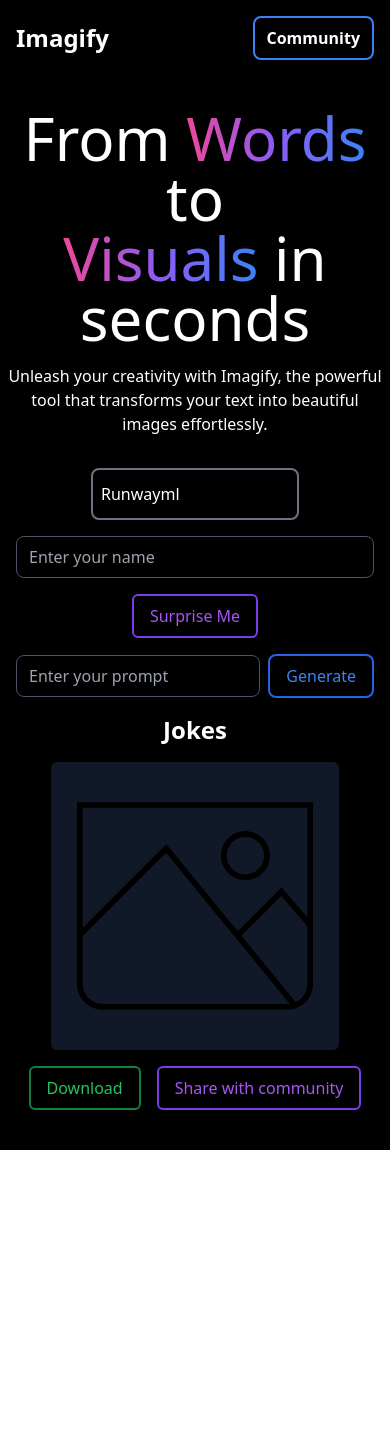
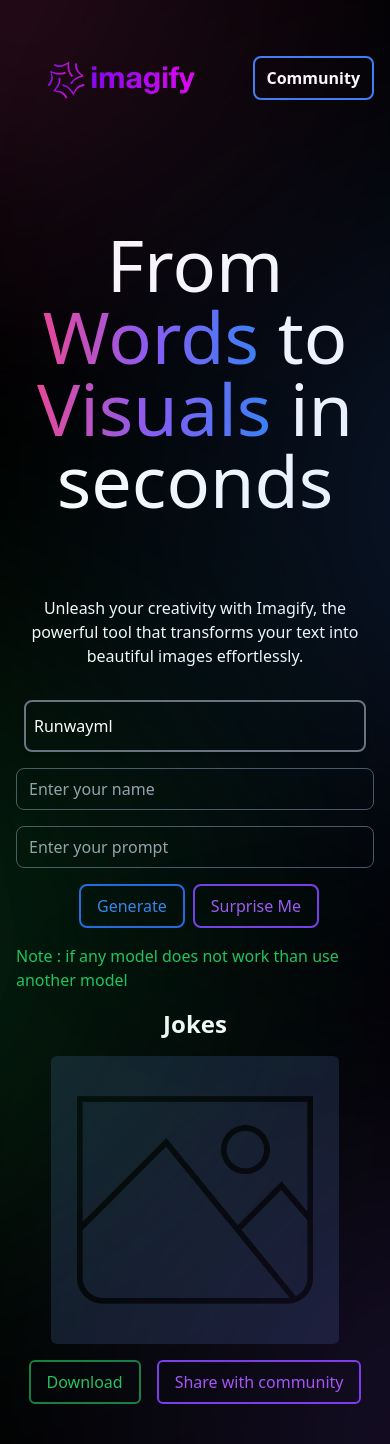
Before and after one commit to Shobhitpatel19/Imagify, a React (Vite) app in the folder client/: page / in a window 390 px wide. Before the commit the page ends 1150 px from the top, so only its background shows below. Built offline with nearby package versions, Linux system fonts and the light colour scheme.

Commit message:
fixed UI, made UI responsive

```diff
--- a/client/index.html
+++ b/client/index.html
@@ -2,7 +2,7 @@
 <html lang="en">
   <head>
     <meta charset="UTF-8" />
-    <link rel="icon" type="image/svg+xml" href="/vite.svg" />
+    <link rel="icon" type="image/svg+xml" href="./src/assets/imagify-logo2-removebg-preview.png" />
     <meta name="viewport" content="width=device-width, initial-scale=1.0" />
     <title>Imagify</title>
   </head>
--- a/client/src/components/Loader.jsx
+++ b/client/src/components/Loader.jsx
@@ -1,6 +1,6 @@
 const Loader = () => (
   <div role="status">
-    <svg aria-hidden="true" className=" inline w-28 h-28 mr-2  animate-spin fill-[#6469ff]" viewBox="0 0 100 101" fill="none" xmlns="http://www.w3.org/2000/svg">
+    <svg aria-hidden="true" className="relative z-50 inline w-28 h-28 mr-2  animate-spin fill-[#6469ff]" viewBox="0 0 100 101" fill="none" xmlns="http://www.w3.org/2000/svg">
       <path d="M100 50.5908C100 78.2051 77.6142 100.591 50 100.591C22.3858 100.591 0 78.2051 0 50.5908C0 22.9766 22.3858 0.59082 50 0.59082C77.6142 0.59082 100 22.9766 100 50.5908ZM9.08144 50.5908C9.08144 73.1895 27.4013 91.5094 50 91.5094C72.5987 91.5094 90.9186 73.1895 90.9186 50.5908C90.9186 27.9921 72.5987 9.67226 50 9.67226C27.4013 9.67226 9.08144 27.9921 9.08144 50.5908Z" fill="currentColor" />
       <path d="M93.9676 39.0409C96.393 38.4038 97.8624 35.9116 97.0079 33.5539C95.2932 28.8227 92.871 24.3692 89.8167 20.348C85.8452 15.1192 80.8826 10.7238 75.2124 7.41289C69.5422 4.10194 63.2754 1.94025 56.7698 1.05124C51.7666 0.367541 46.6976 0.446843 41.7345 1.27873C39.2613 1.69328 37.813 4.19778 38.4501 6.62326C39.0873 9.04874 41.5694 10.4717 44.0505 10.1071C47.8511 9.54855 51.7191 9.52689 55.5402 10.0491C60.8642 10.7766 65.9928 12.5457 70.6331 15.2552C75.2735 17.9648 79.3347 21.5619 82.5849 25.841C84.9175 28.9121 86.7997 32.2913 88.1811 35.8758C89.083 38.2158 91.5421 39.6781 93.9676 39.0409Z" fill="currentFill" />
     </svg>
--- a/client/src/components/Navbar.jsx
+++ b/client/src/components/Navbar.jsx
@@ -1,5 +1,5 @@
 /* eslint-disable react/prop-types */
-
+import logo2 from '../assets/logo2.png'
 import { Link } from "react-router-dom";
 
 const Navbar = ({ btnText }) => {
@@ -8,11 +8,13 @@ const Navbar = ({ btnText }) => {
       <div className="max-w-7xl mx-auto flex justify-between items-center">
         <div className="flex items-center">
           <span className="text-white text-2xl font-bold">
-            <Link className="/" to="/">Imagify</Link>
+            <Link className="/" to="/">
+              <img src={logo2} alt="imagify" className='w-52'/>
+            </Link>
           </span>
         </div>
         <div>
-          <button className="bg-transparent border-blue-500 border-2 hover:bg-blue-600 text-white font-bold py-2 px-3 rounded-lg">
+          <button className="bg-transparent border-blue-500 border-2 hover:bg-blue-600 duration-300 text-white font-bold py-2 px-3 rounded-lg">
             {btnText === "Create" ? (
               <Link to="/">{btnText}</Link>
             ) : (
--- a/client/src/pages/Home.jsx
+++ b/client/src/pages/Home.jsx
@@ -130,10 +130,12 @@ const Home = () => {
 
   return (
     <>
+      <div className="relative overflow-hidden w-full">
+
       <Navbar btnText="Community" />
 
 <div className="bg-black min-h-screen flex flex-col items-center">
-        <div className="text-white text-center font-bold text-6xl pt-8 font-light">
+  <div className="px-4 mt-10 mb-16 text-8xl text-white text-center font-regular text-6xl pt-8 max-sm:text-7xl ">
     From{" "}
     <span className="bg-clip-text text-transparent bg-gradient-to-r from-pink-500 via-violet-500 to-blue-500">
       Words
@@ -144,22 +146,22 @@ const Home = () => {
     </span>{" "}
     in seconds
   </div>
-        <div className="text-white px-2 pt-4 text-center">
+  <div className="text-white px-4 pt-4 text-center">
     Unleash your creativity with Imagify, the powerful tool that
     transforms your text into beautiful images effortlessly.
   </div>
 
   {/* Dropdown Menu */}
-        <div className="relative group pt-8 z-50">
-          <button className="rounded-lg text-white border-2 border-gray-500 w-52 py-3 px-2 flex justify-between shadow-md">
+  <div className="relative  group pt-8 z-50 w-full flex items-center justify-center px-6">
+    <button className=" rounded-lg text-white border-2 border-gray-500 w-[450px] py-3 px-2 flex justify-between shadow-md max-sm:w-full">
       {selectedModel}
     </button>
-          <ul className="dropdown-menu hidden group-hover:block absolute text-gray-700 pt-1 w-52 z-10">
+    <ul className="dropdown-menu  hidden  group-hover:block  absolute text-gray-100 pt-1 w-72 z-10">
       {models.map((model, index) => (
         <li key={index}>
           <a
             onClick={() => setSelectedModel(model)}
-                  className="w-full mb-1 rounded-md bg-gray-200 hover:bg-gray-300 py-2 px-4 block whitespace-no-wrap cursor-pointer"
+            className="w-full mb-1  rounded-md bg-gray-800 hover:bg-gradient-to-r from-pink-500 via-violet-500 to-blue-500 py-2 px-4 block whitespace-no-wrap cursor-pointer"
             style={{ userSelect: "none" }} // Prevent text selection
           >
             {model}
@@ -189,17 +191,11 @@ const Home = () => {
       />
     </div>
 
-          {/* Surprise Me Button */}
-          <button
-            onClick={handleSurpriseMe}
-            className="mt-4 px-4 py-2 text-purple-500 border-2 border-violet-600 rounded-md shadow-md hover:bg-purple-900 focus:outline-none focus:ring-2 focus:ring-purple-500 focus:ring-opacity-50"
-          >
-            Surprise Me
-          </button>
+
 
     {/* Prompt Input Field */}
     <div className="w-full max-w-md mt-4">
-            <div className="flex w-full items-center justify-between">
+      <div className="flex flex-col w-full items-center justify-between gap-2">
         <textarea
           id="prompt"
           name="prompt"
@@ -215,13 +211,25 @@ const Home = () => {
             e.target.style.height = e.target.scrollHeight + "px";
           }}
         />
+       <div className="flex justify-center items-center">
        <button
           onClick={handleGenerate}
-                className="ml-2 px-4 py-2 text-blue-500 border-2 border-blue-600 rounded-lg shadow-md hover:bg-blue-900 focus:outline-none focus:ring-2 focus:ring-blue-500 focus:ring-opacity-50"
+          className="duration-300 m-2 px-4 py-2 text-blue-500 border-2 border-blue-600 rounded-lg shadow-md hover:bg-blue-900 focus:outline-none focus:ring-2 focus:ring-blue-500 focus:ring-opacity-50"
           disabled={loading}
         >
           {loading ? "Generating..." : "Generate"}
         </button>
+        {/* Surprise Me Button */}
+    <button
+      onClick={handleSurpriseMe}
+      className="duration-300 px-4 py-2 text-purple-500 border-2 border-violet-600 rounded-lg shadow-md hover:bg-purple-900 focus:outline-none focus:ring-2 focus:ring-purple-500 focus:ring-opacity-50"
+      >
+      Surprise Me
+    </button>
+       </div>
+      <div>
+        <h1 className="text-green-500">Note : if any model does not work than use another model </h1>
+      </div>
       </div>
     </div>
   </div>
@@ -233,9 +241,17 @@ const Home = () => {
 
   {/* Image Box */}
   <div className="mt-4 flex justify-center items-center">
-          <div className="flex justify-center items-center relative w-72 h-72 bg-gray-900 rounded-md overflow-hidden">
+    <div className="flex justify-center items-center relative w-96 h-96 bg-gray-900 rounded-md overflow-hidden max-sm:w-72 max-sm:h-72">
       {loading ? (
+        <div>
           <Loader />
+          <img
+          src={imageUrl || preview} // Use imageUrl if available, otherwise use preview
+          alt="preview"
+          className="absolute inset-0 w-full h-full object-cover opacity-[0.5]"
+        />
+        </div>
+
       ) : (
         <img
           src={imageUrl || preview} // Use imageUrl if available, otherwise use preview
@@ -250,7 +266,7 @@ const Home = () => {
     {/* Download Button */}
     <button
       onClick={handleDownload}
-            className="px-4 py-2 text-green-500 border-2 border-green-700 rounded-md shadow-md hover:bg-green-900 focus:outline-none focus:ring-2 focus:ring-green-500 focus:ring-opacity-50"
+      className="duration-300 px-4 py-2 text-green-500 border-2 border-green-700 rounded-md shadow-md hover:bg-green-900 focus:outline-none focus:ring-2 focus:ring-green-500 focus:ring-opacity-50"
     >
       Download
     </button>
@@ -258,12 +274,20 @@ const Home = () => {
     {/* Share Button */}
     <button
       onClick={handleShare}
-            className="px-4 py-2 text-purple-500 border-2 border-violet-600 rounded-md shadow-md hover:bg-purple-900 focus:outline-none focus:ring-2 focus:ring-purple-500 focus:ring-opacity-50"
+      className="duration-300 px-4 py-2 text-purple-500 border-2 border-violet-600 rounded-md shadow-md hover:bg-purple-900 focus:outline-none focus:ring-2 focus:ring-purple-500 focus:ring-opacity-50"
     >
       {sharing ? "Sharing, please wait..." : "Share with community"}
     </button>
   </div>
 </div>
+      <div class="lshadow absolute w-[30%] h-[25%] bg-pink-500 top-[-15%] left-[-10%] rounded-[50%] blur-[150px]"></div>
+      <div class="lshadow absolute w-[20%] h-[40%] bg-green-500 top-[45%] left-[-15%] rounded-[50%] blur-[150px]"></div>
+<div class="rshadow absolute w-[20%] h-[40%] bg-violet-500 top-[80%] right-[-10%] rounded-[50%] blur-[150px]"></div>
+<div class="rshadow absolute w-[20%] h-[40%] bg-blue-500 top-[15%] right-[-15%] rounded-[50%] blur-[150px]"></div>
+
+      </div>
+
+
     </>
   );
 };
```
Also changed, not shown: client/src/pages/Community.jsx (+12 -3 lines), client/src/assets/imagify-logo2-removebg-preview.png (added), client/src/assets/logo2.png (added). Lines whose indentation alone changed are shown as unchanged.
